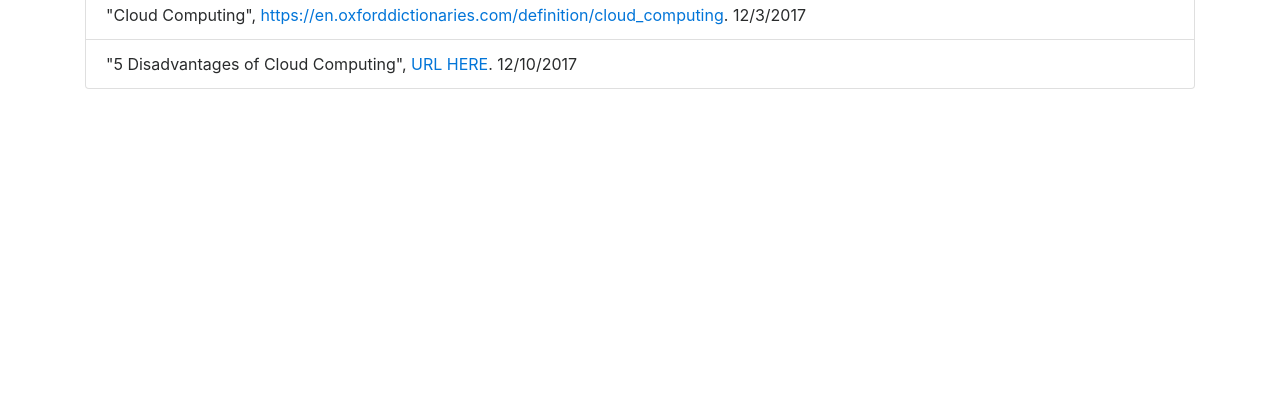
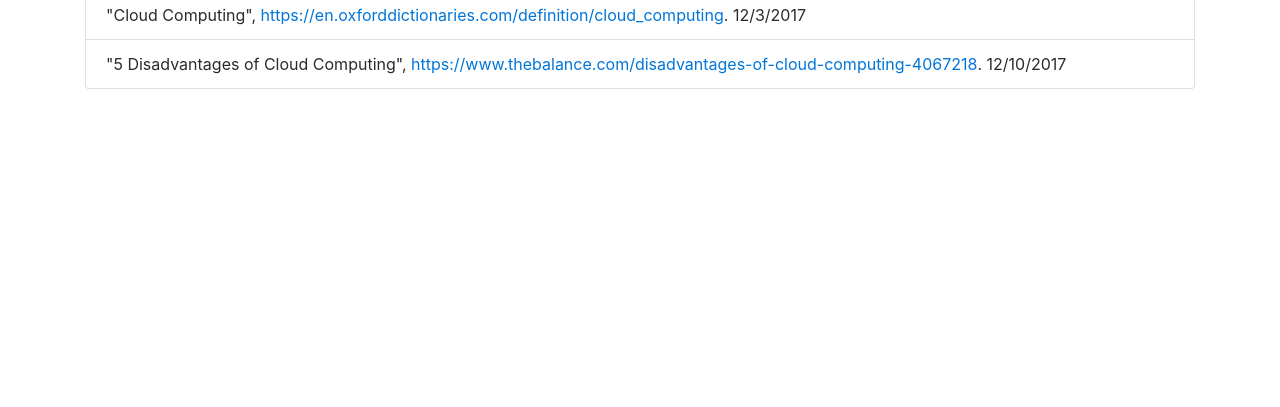
Before and after one commit to ggh4212/cloudcomputing, a plain HTML site: page references.html in a window 1280 px wide. Shown: the part 393-800 px from the top of the page. Drawn offline with nearby package versions, Linux system fonts and the light colour scheme; a script that the page names is missing.

Commit message:
Fixed URL

```diff
--- a/references.html
+++ b/references.html
@@ -37,7 +37,7 @@
             <li class="list-group-item">
                 "5 Disadvantages of Cloud Computing",&nbsp;
                 <a href="https://www.thebalance.com/disadvantages-of-cloud-computing-4067218">
-                    URL HERE
+                    https://www.thebalance.com/disadvantages-of-cloud-computing-4067218
                 </a>.
                 12/10/2017
             </li>
```
